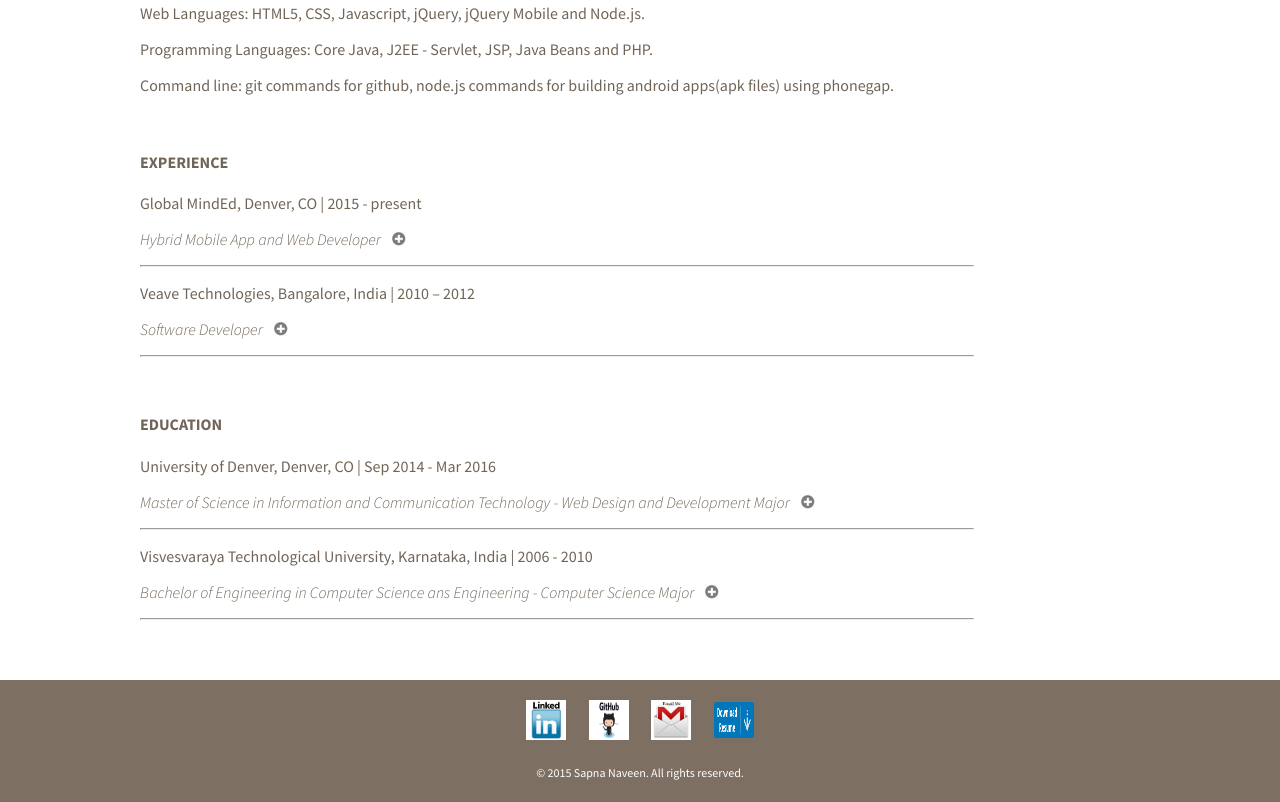
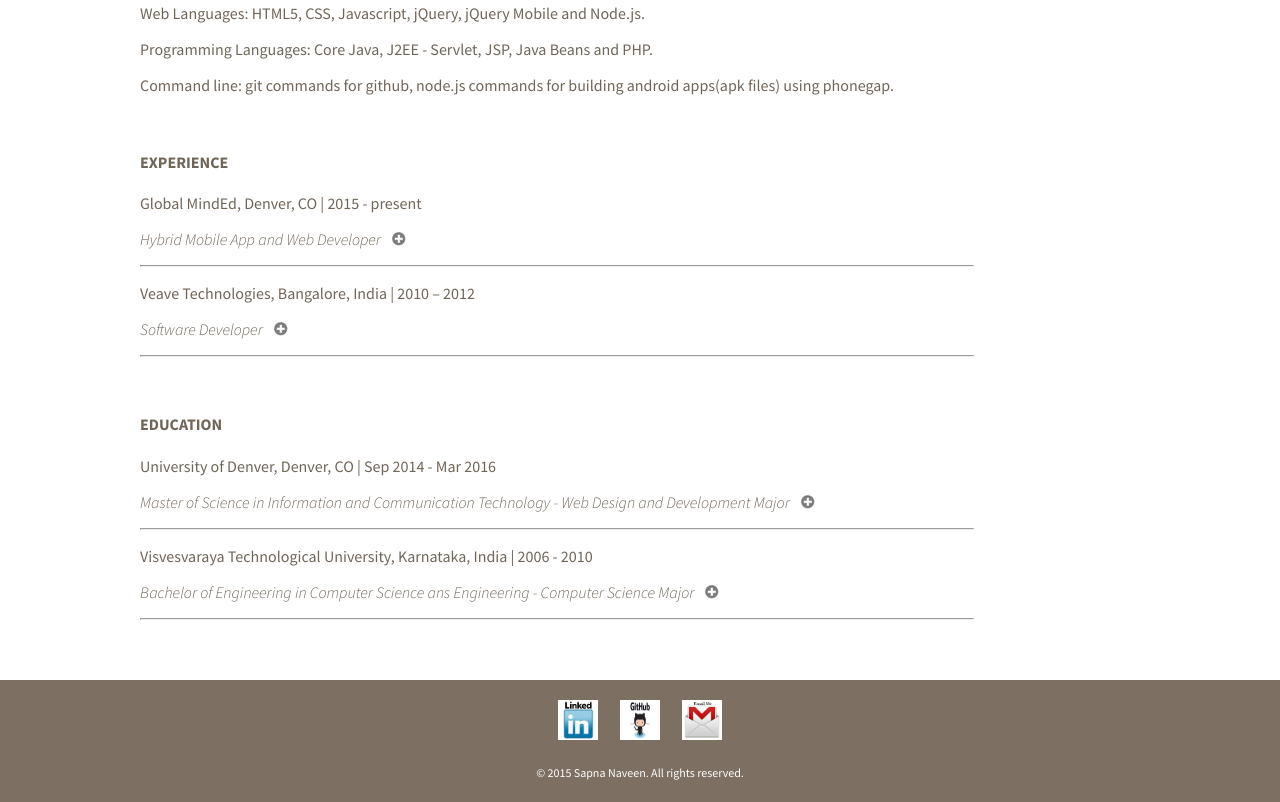
Before and after one commit to Sapna89/Portfolio, a plain HTML site: page index.html in a window 1280 px wide. Shown: the part 2391-3193 px from the top of the page. Drawn offline with nearby package versions, Linux system fonts and the light colour scheme; no server answers.

Commit message:
Update index.html

```diff
--- a/index.html
+++ b/index.html
@@ -135,7 +135,6 @@ Only the template is reused. All the broken links are fixed by Sapna Naveen -->
       <a href="https://www.linkedin.com/profile/view?id=361979020"><img src="./img/linkedin-logo.png" alt="LinkedIn Logo" class="social-icon"></a>
       <a href="https://github.com/Sapna89"><img src="./img/github-logo.jpg" alt="Github Logo" class="social-icon"></a>
       <a href="mailto:sapnanaveen8981@gmail.com"><img src="./img/email-logo.jpg" alt="Gmail Logo" class="social-icon"></a>
-      <a href="docs/Resume.docx" download><img src="./img/dwn.png" alt="Download Resume" class="social-icon"></a>
       <p>&copy; 2015 Sapna Naveen. All rights reserved.</p>
     </footer>
 
```
